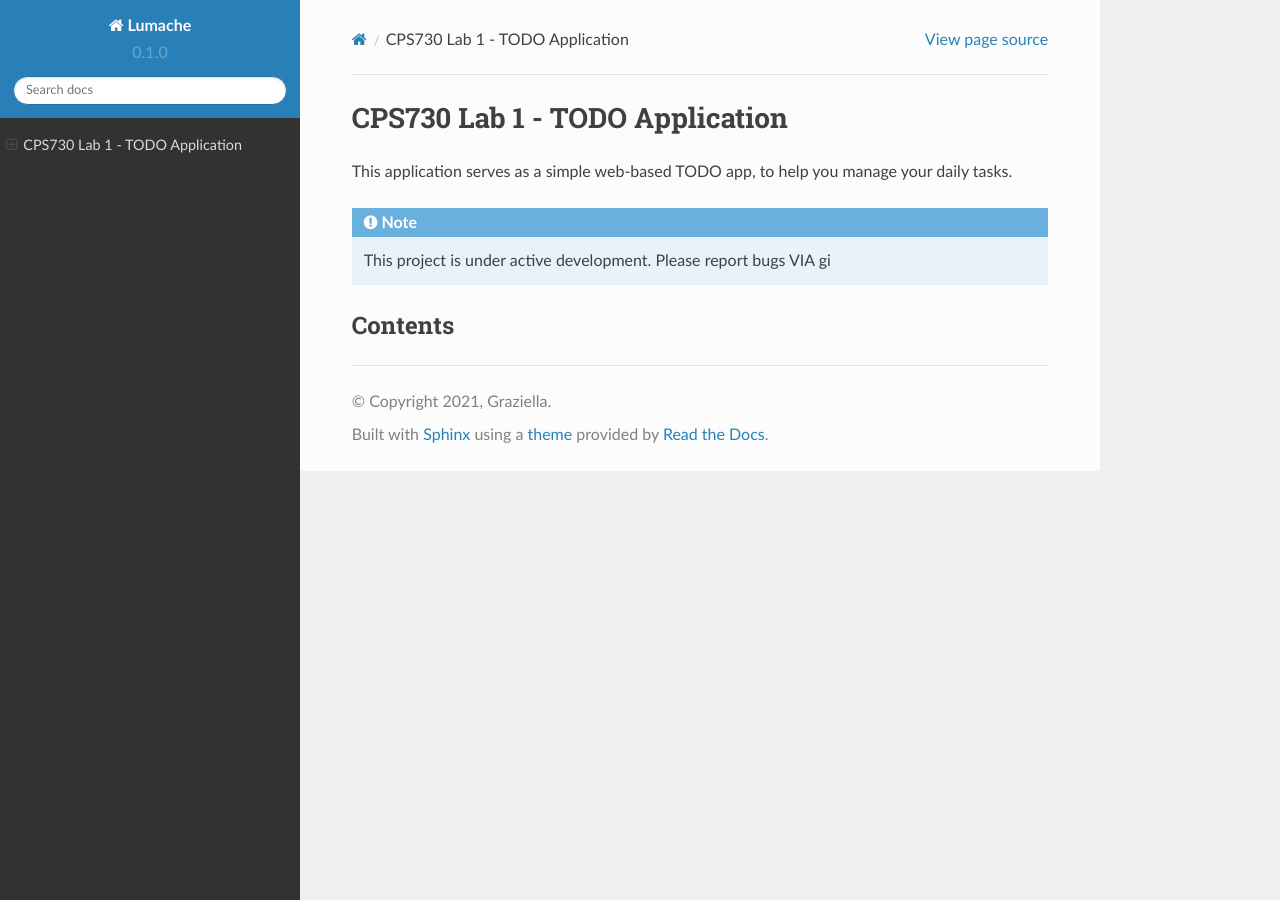
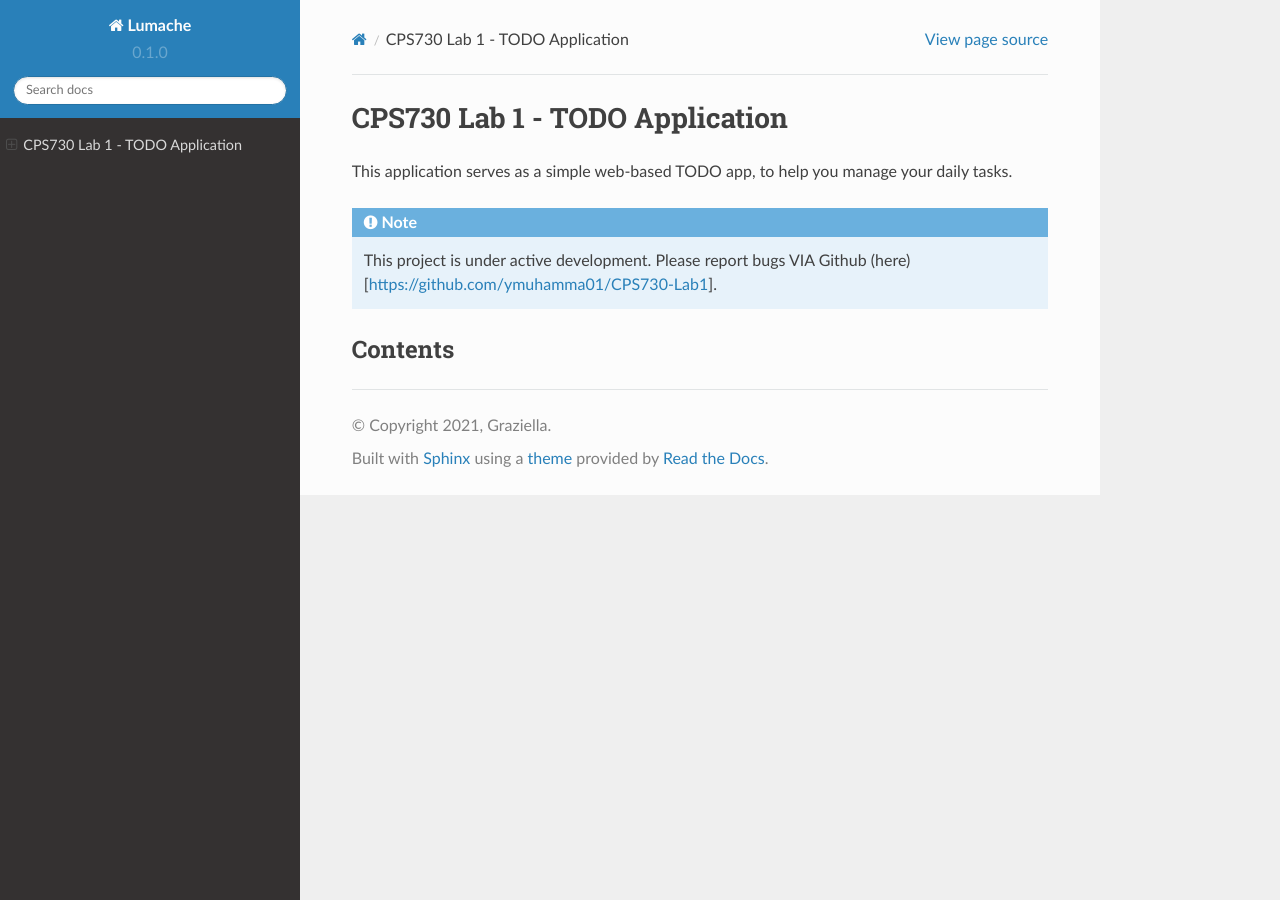
Before and after one commit to readthedocs/tutorial-template, a Sphinx documentation site: the page built from docs/source/index.rst, in a window 1280 px wide. Built offline with Sphinx 7.4.7 and the Read the Docs theme 2.0.0, drawn with Linux system fonts in a browser that asks for light colours; pages that are not in the unit, such as notebooks, are missing from menus.

Commit message:
Update index.rst

```diff
--- a/docs/source/index.rst
+++ b/docs/source/index.rst
@@ -5,7 +5,7 @@ This application serves as a simple web-based TODO app, to help you manage your
 
 .. note::
 
-   This project is under active development. Please report bugs VIA gi
+   This project is under active development. Please report bugs VIA Github (here)[https://github.com/ymuhamma01/CPS730-Lab1].
 
 Contents
 --------
```
